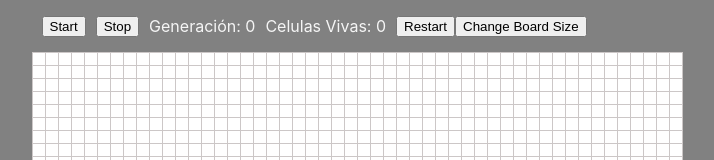
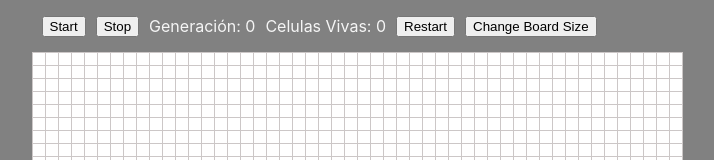
Before and after one commit to SantiagoNunezSelem/GameOfLife, a React (Create React App) app: page / in a window 1280 px wide. Shown: the top 160 px of the page, without its empty margins (283-997 px from the left). Built offline with nearby package versions, Linux system fonts and the light colour scheme.

Commit message:
Center the board

```diff
--- a/src/stylesheets/GameOfLife.css
+++ b/src/stylesheets/GameOfLife.css
@@ -1,5 +1,10 @@
 body {
     background-color: rgb(129, 129, 129);
+}
+
+#board-container {
+    display: flex;
+    justify-content: center;
 }
 
 #info-container {
@@ -16,6 +21,11 @@ body {
     height: auto;
 }
 
+#info-container div {
+    display: flex;
+    gap:10px;
+}
+
 .text-info {
     color:rgb(245, 245, 245);
 }
@@ -26,7 +36,6 @@ body {
 
 table {
     border-collapse: collapse;
-
 }
 
 td {
```
